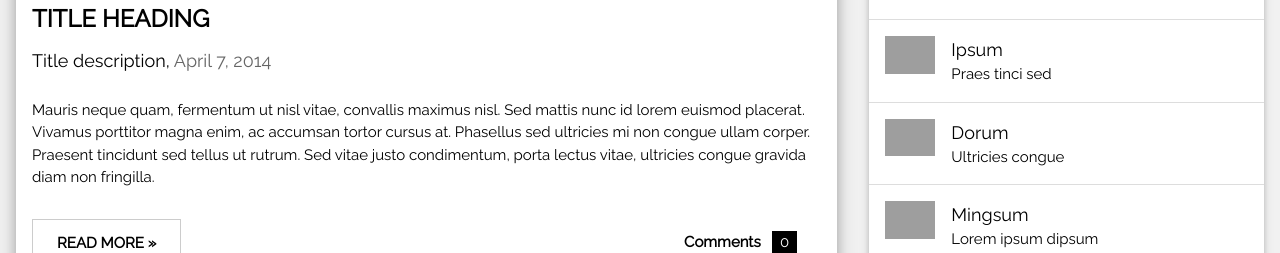
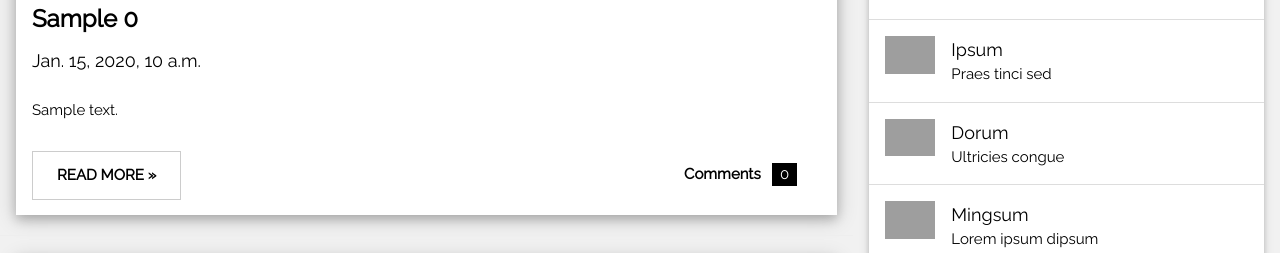
Before and after one commit to BrentGruber/Resume, a Django app: template blog/templates/blog/index.html in a window 1280 px wide. Shown: the part 822-1075 px from the top of the page. Run offline with Django 3.2, Linux system fonts and the light colour scheme; the template is opened without the code that fills it: most values are stand-ins (such as "Sample title", 1, 10 or a date in 2020); grey boxes are pictures that could not be loaded.

Commit message:
more work on blog, need to figure out how to handle images and formatting

```diff
--- a/bio/templates/bio/about.html
+++ b/bio/templates/bio/about.html
@@ -41,6 +41,10 @@ img { image-orientation: horizontal; }
     <i class="fa fa-envelope w3-xxlarge"></i>
     <p>CONTACT</p>
   </a>
+  <a href="/blog" class="w3-bar-item w3-button w3-padding-large w3-hover-black">
+    <i class="fa fa-home w3-xxlarge"></i>
+    <p>BLOG</p>
+  </a>
 </nav>
 
 <!-- Navbar on small screens (Hidden on medium and large screens) -->
@@ -50,6 +54,7 @@ img { image-orientation: horizontal; }
     <a href="#about" class="w3-bar-item w3-button" style="width:25% !important">ABOUT</a>
     <a href="#skills" class="w3-bar-item w3-button" style="width:25% !important">SKILLS</a>
     <a href="#contact" class="w3-bar-item w3-button" style="width:25% !important">CONTACT</a>
+    <a href="/blog" class="w3-bar-item w3-button" style="width:25% !important">BLOG</a>
   </div>
 </div>
 
--- a/blog/templates/blog/index.html
+++ b/blog/templates/blog/index.html
@@ -29,16 +29,15 @@ and is wrapped around the whole page content, except for the footer in this exam
   <div class="w3-card-4 w3-margin w3-white">
     <img src="/w3images/woods.jpg" alt="Nature" style="width:100%">
     <div class="w3-container">
-      <h3><b>TITLE HEADING</b></h3>
-      <h5>Title description, <span class="w3-opacity">April 7, 2014</span></h5>
+      <h3><b>{{ posts.0.title }}</b></h3>
+      <h5>{{ posts.0.date }}</h5>
     </div>
 
     <div class="w3-container">
-      <p>Mauris neque quam, fermentum ut nisl vitae, convallis maximus nisl. Sed mattis nunc id lorem euismod placerat. Vivamus porttitor magna enim, ac accumsan tortor cursus at. Phasellus sed ultricies mi non congue ullam corper. Praesent tincidunt sed
-        tellus ut rutrum. Sed vitae justo condimentum, porta lectus vitae, ultricies congue gravida diam non fringilla.</p>
+      <p>{{ posts.0.content }}</p>
       <div class="w3-row">
         <div class="w3-col m8 s12">
-          <p><button class="w3-button w3-padding-large w3-white w3-border"><b>READ MORE »</b></button></p>
+          <p><a href="/blog/{{ posts.0.id }}" <button class="w3-button w3-padding-large w3-white w3-border"><b>READ MORE »</b></button> </a></p>
         </div>
         <div class="w3-col m4 w3-hide-small">
           <p><span class="w3-padding-large w3-right"><b>Comments  </b> <span class="w3-tag">0</span></span></p>
--- a/blog/views.py
+++ b/blog/views.py
@@ -15,4 +15,6 @@ def Not_Found(request):
     return render(request, 'blog/404.html')
 
 def index(request):
-    return render(request, 'blog/index.html')
+    posts = Post.objects.all()
+    context = {'posts': posts}
+    return render(request, 'blog/index.html', context)
```
Also changed, not shown: blog/templates/blog/post.html (+4 -5 lines).
